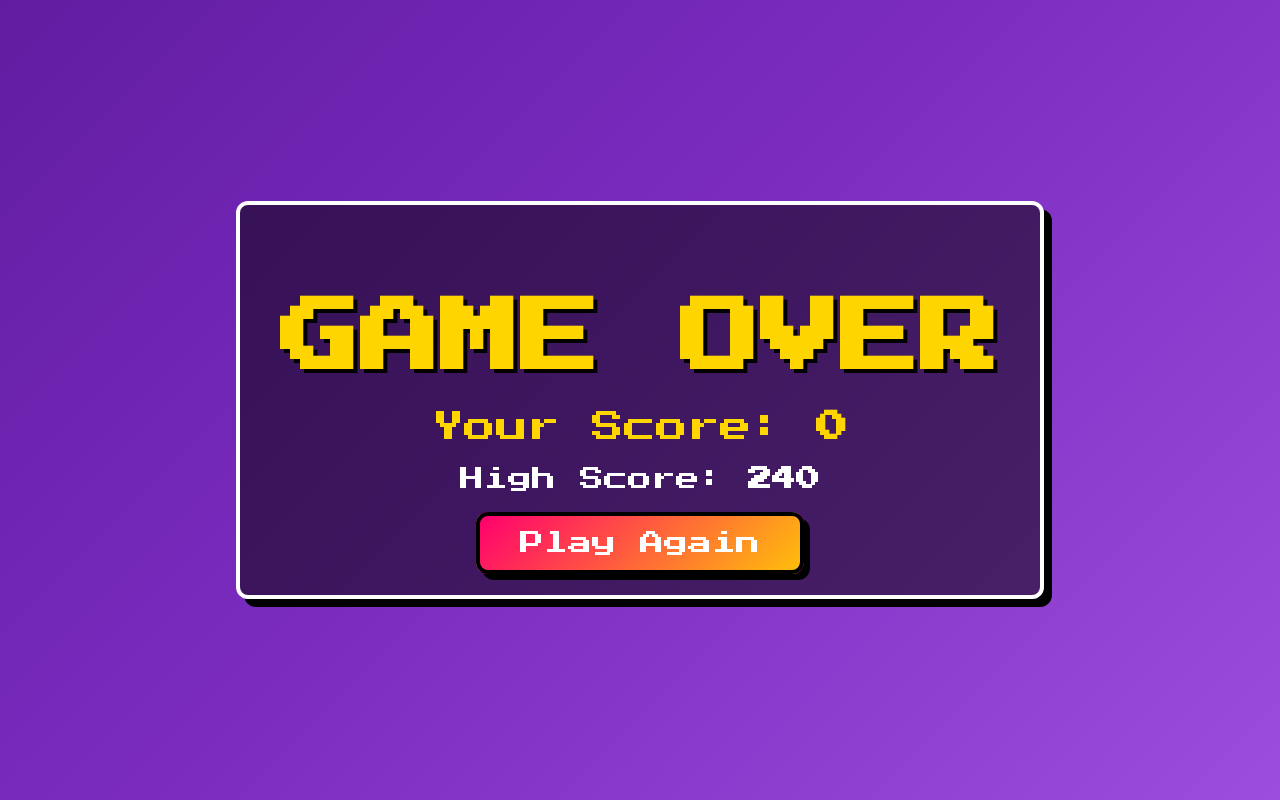
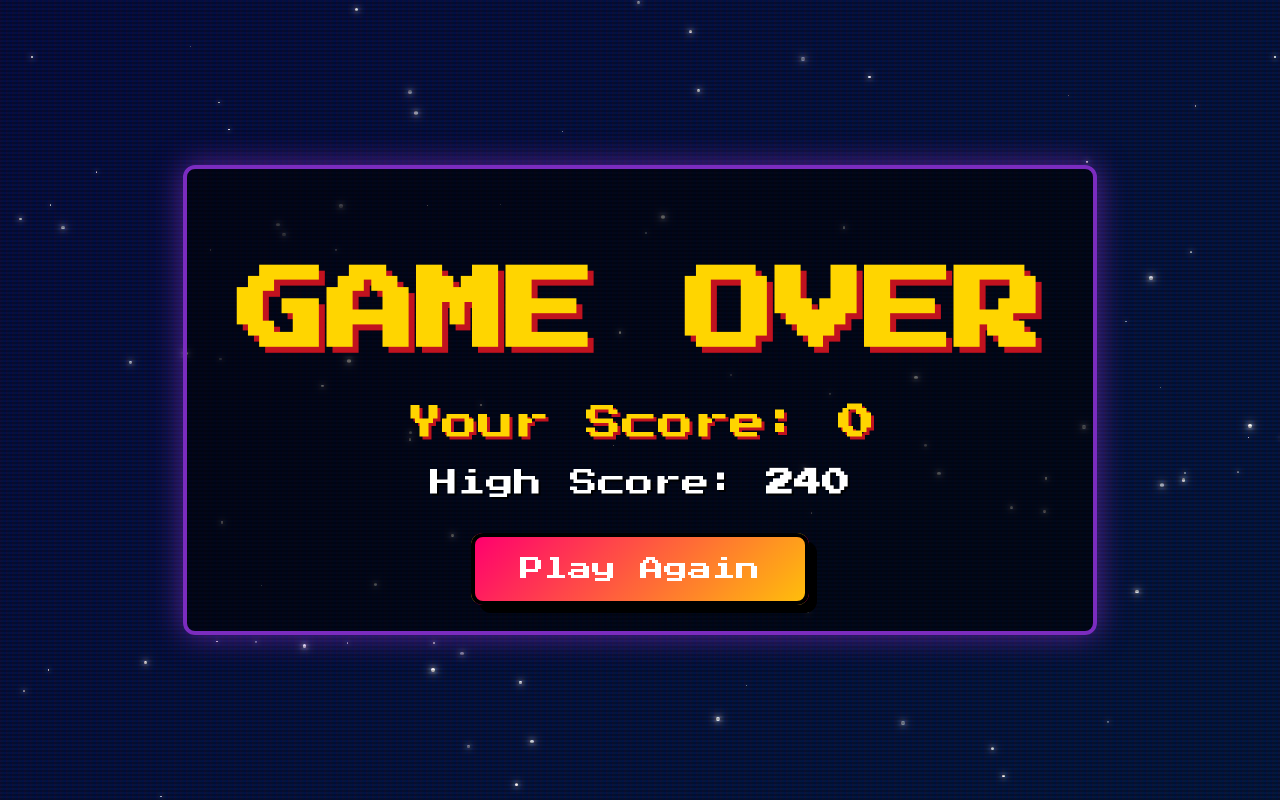
Before and after one commit to wasiftak/dX-ball, a Flask app: page /gameover in a window 1280 px wide. Run offline with Flask 3, Linux system fonts and the light colour scheme.

Commit message:
animate and improved styles

```diff
--- a/static/style.css
+++ b/static/style.css
@@ -6,19 +6,38 @@ body, html {
     font-family: 'Press Start 2P', cursive;
     height: 100%;
     overflow: hidden;
+    background-color: #0d0221; /* Fallback color */
 }
 
 .gradient-bg {
-    background: linear-gradient(135deg, #0d0221, #0c0032, #240046, #3c096c, #5a189a, #7b2cbf, #9d4edd, #c77dff);
+    background: linear-gradient(135deg, #020024 0%, #060342 35%, #001d3d 100%);
     background-size: 400% 400%;
-    animation: gradientAnimation 15s ease infinite;
+    animation: gradientAnimation 20s ease infinite;
     display: flex;
     justify-content: center;
     align-items: center;
     height: 100%;
     color: white;
     text-align: center;
+    position: relative;
 }
+
+/* Grid/Scanline Overlay */
+.gradient-bg::after {
+    content: '';
+    position: absolute;
+    top: 0;
+    left: 0;
+    width: 100%;
+    height: 100%;
+    background-image:
+        linear-gradient(rgba(18, 16, 16, 0) 50%, rgba(0, 0, 0, 0.25) 50%),
+        linear-gradient(90deg, rgba(255, 0, 0, 0.06), rgba(0, 255, 0, 0.02), rgba(0, 0, 255, 0.06));
+    background-size: 100% 4px, 6px 100%;
+    pointer-events: none;
+    z-index: 1;
+}
+
 
 @keyframes gradientAnimation {
     0% { background-position: 0% 50%; }
@@ -26,64 +45,85 @@ body, html {
     100% { background-position: 0% 50%; }
 }
 
+.content-wrapper {
+    max-width: 1000px;
+    margin: 0 auto;
+    padding: 20px;
+    position: relative;
+    z-index: 2;
+}
+
 .centered {
     text-align: center;
 }
 
 .title {
-    font-size: 80px;
+    font-size: 7vw;
+    max-font-size: 90px;
     font-weight: bold;
     text-transform: uppercase;
     margin-bottom: 20px;
     color: #ffd500;
-    text-shadow: 4px 4px 0px #000;
+    text-shadow: 6px 6px 0px #c1121f;
+    animation: titleFloat 5s ease-in-out infinite;
+}
+
+@keyframes titleFloat {
+    0% { transform: translateY(0px); }
+    50% { transform: translateY(-15px); }
+    100% { transform: translateY(0px); }
 }
 
 .subtitle {
-    font-size: 24px;
-    margin-bottom: 40px;
+    font-size: 20px;
+    margin-bottom: 50px;
     color: #fff;
     text-shadow: 2px 2px 0px #000;
 }
 
 .btn {
-    padding: 15px 40px;
+    padding: 20px 45px;
     font-size: 24px;
     text-decoration: none;
     color: #fff;
     border-radius: 12px;
     background: linear-gradient(135deg, #ff006e, #ffbe0b);
-    transition: 0.3s;
+    transition: all 0.2s ease-in-out;
     border: 4px solid #000;
-    box-shadow: 6px 6px 0px #000;
+    box-shadow: 8px 8px 0px #000;
 }
 
 .btn:hover {
     background: linear-gradient(135deg, #ffbe0b, #ff006e);
-    box-shadow: 3px 3px 0px #000;
-    transform: translate(3px, 3px);
+    box-shadow: 4px 4px 0px #000;
+    transform: translate(4px, 4px);
 }
 
 .box {
-    background: rgba(0, 0, 0, 0.5);
-    padding: 40px;
+    background: rgba(0, 0, 0, 0.6);
+    padding: 50px;
     border-radius: 12px;
-    border: 4px solid #fff;
-    box-shadow: 8px 8px 0px #000;
+    border: 4px solid #7b2cbf;
+    box-shadow: 0px 0px 30px rgba(123, 44, 191, 0.7);
 }
 
 .game-container {
     border: 10px solid #000;
     box-shadow: 10px 10px 0px #000;
+    background: #000;
+    display: inline-block;
+    line-height: 0;
 }
 
 .score-text {
-    font-size: 32px;
+    font-size: 36px;
     color: #ffd500;
     margin-bottom: 20px;
+    text-shadow: 3px 3px 0px #c1121f;
 }
 
 .highscore-text {
-    font-size: 24px;
+    font-size: 28px;
     color: #fff;
+    text-shadow: 2px 2px 0px #000;
 }
--- a/templates/gameover.html
+++ b/templates/gameover.html
@@ -4,14 +4,51 @@
     <meta charset="UTF-8">
     <title>DX-BALL - Game Over</title>
     <link rel="stylesheet" href="{{ url_for('static', filename='style.css') }}">
+    <style>
+        /* Star animation styles */
+        .star {
+            position: absolute;
+            background-color: white;
+            border-radius: 50%;
+            animation: twinkle 2s infinite;
+            box-shadow: 0 0 5px #fff, 0 0 10px #fff, 0 0 15px #fff;
+        }
+
+        @keyframes twinkle {
+            0% { opacity: 0.5; }
+            50% { opacity: 1; }
+            100% { opacity: 0.5; }
+        }
+    </style>
 </head>
 <body class="gradient-bg">
-    <div class="centered box">
-        <h1 class="title">GAME OVER</h1>
-        <p class="score-text">Your Score: <strong>{{ score }}</strong></p>
-        <p class="highscore-text">High Score: <strong>{{ high_score }}</strong></p>
-        <br>
-        <a href="{{ url_for('game') }}" class="btn">Play Again</a>
+    <div class="content-wrapper">
+        <div class="centered box">
+            <h1 class="title">GAME OVER</h1>
+            <p class="score-text">Your Score: <strong>{{ score }}</strong></p>
+            <p class="highscore-text">High Score: <strong>{{ high_score }}</strong></p>
+            <br><br>
+            <a href="{{ url_for('game') }}" class="btn">Play Again</a>
+        </div>
     </div>
+
+    <script>
+        // Star generation script
+        function createStars() {
+            const container = document.body;
+            for (let i = 0; i < 100; i++) {
+                const star = document.createElement('div');
+                star.className = 'star';
+                const size = Math.random() * 3 + 1;
+                star.style.width = `${size}px`;
+                star.style.height = `${size}px`;
+                star.style.top = `${Math.random() * 100}%`;
+                star.style.left = `${Math.random() * 100}%`;
+                star.style.animationDelay = `${Math.random() * 2}s`;
+                container.appendChild(star);
+            }
+        }
+        createStars();
+    </script>
 </body>
 </html>
```
Also changed, not shown: templates/index.html (+42 -4 lines).
